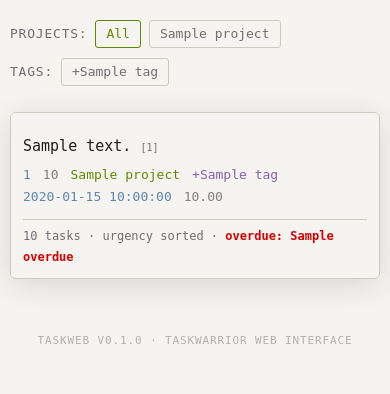
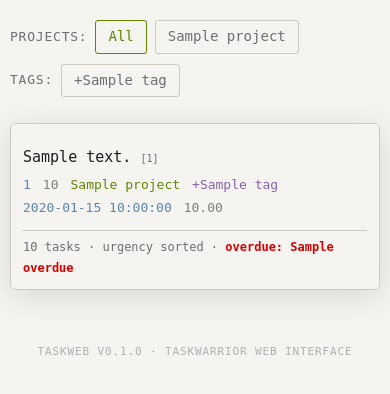
Before and after one commit to ivankovnatsky/taskweb, a Flask app: template taskweb/templates/index.html in a window 390 px wide. Shown: the part 48-442 px from the top of the page. Run offline with Flask 3, Linux system fonts and the light colour scheme; the template is opened without the code that fills it: most values are stand-ins (such as "Sample title", 1, 10 or a date in 2020).

Commit message:
Increase button and filter chip sizes on mobile and desktop

```diff
--- a/taskweb/static/style.css
+++ b/taskweb/static/style.css
@@ -590,12 +590,13 @@
 .filter-chip {
   color: var(--dim);
   text-decoration: none;
-  padding: 1px 8px;
+  padding: 3px 10px;
   border: 1px solid var(--border);
   border-radius: 3px;
   white-space: nowrap;
   flex-shrink: 0;
   transition: all 0.15s;
+  font-size: 11.5px;
 }
 
 .filter-chip:hover {
@@ -810,6 +811,10 @@
     width: 100%;
     text-align: center;
     order: -2;
+    font-size: 16px;
+    padding: 10px 0;
+    border: 1px solid var(--tw-proj);
+    border-radius: 6px;
   }
   nav {
     gap: 10px;
@@ -851,7 +856,8 @@
     display: none;
   }
   .filter-chip {
-    padding: 4px 10px;
+    padding: 6px 12px;
+    font-size: 14px;
   }
   /* Mobile: card-like two-row layout per task */
   table.tw,
@@ -971,6 +977,12 @@
     font-size: 16px;
     padding: 14px;
   }
+  .btn-submit,
+  .btn-cancel {
+    font-size: 14px;
+    padding: 10px 18px;
+    border-radius: 6px;
+  }
   .window {
     border-radius: 6px;
   }
```
